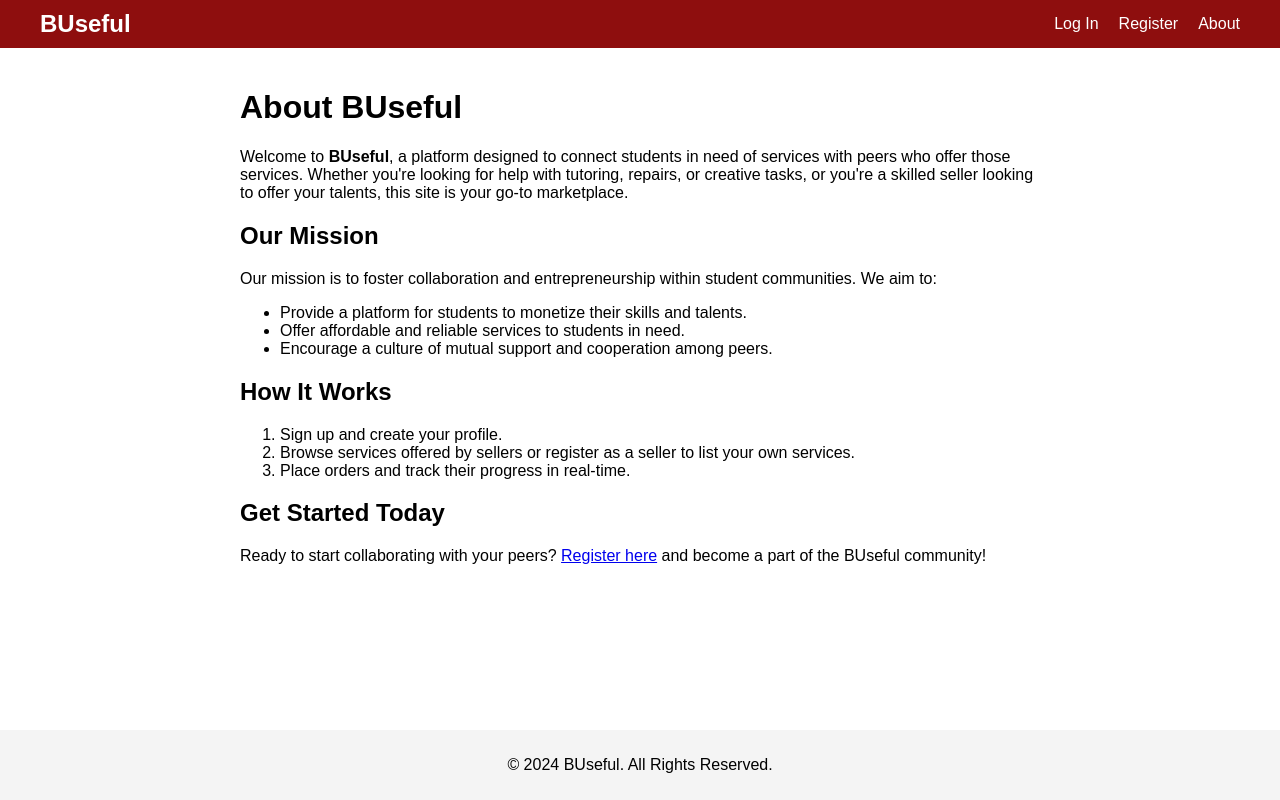
After one commit to picoting/cs412, a Django app: page /beuseful/about/ in a window 1280 px wide. The commit adds this page. Run offline with Django 5.2, Linux system fonts and the light colour scheme.

Commit message:
added an about page

```diff
--- /dev/null
+++ b/beuseful/templates/beuseful/about.html
@@ -0,0 +1,31 @@
+{% extends 'beuseful/base.html' %}
+
+{% block content %}
+<div class="about-container">
+    <h1>About BUseful</h1>
+    <p>
+        Welcome to <strong>BUseful</strong>, a platform designed to connect students in need of services with peers who offer those services. Whether you're looking for help with tutoring, repairs, or creative tasks, or you're a skilled seller looking to offer your talents, this site is your go-to marketplace.
+    </p>
+    <h2>Our Mission</h2>
+    <p>
+        Our mission is to foster collaboration and entrepreneurship within student communities. We aim to:
+        <ul>
+            <li>Provide a platform for students to monetize their skills and talents.</li>
+            <li>Offer affordable and reliable services to students in need.</li>
+            <li>Encourage a culture of mutual support and cooperation among peers.</li>
+        </ul>
+    </p>
+    <h2>How It Works</h2>
+    <p>
+        <ol>
+            <li>Sign up and create your profile.</li>
+            <li>Browse services offered by sellers or register as a seller to list your own services.</li>
+            <li>Place orders and track their progress in real-time.</li>
+        </ol>
+    </p>
+    <h2>Get Started Today</h2>
+    <p>
+        Ready to start collaborating with your peers? <a href="{% url 'create_profile_form' %}">Register here</a> and become a part of the BUseful community!
+    </p>
+</div>
+{% endblock %}
--- a/beuseful/templates/beuseful/base.html
+++ b/beuseful/templates/beuseful/base.html
@@ -12,7 +12,7 @@
             <nav class="navbar">
                 <div class="nav-container">
                     <!-- Logo -->
-                    <a href="{% url 'home' %}" class="logo">BUseful</a>
+                    <a href="{% url 'about' %}" class="logo">BUseful</a>
                     <!-- Primary Navigation Links -->
                     <ul class="nav-links">
                         {% if user.is_authenticated %}
@@ -31,6 +31,7 @@
                             <li><a href="{% url 'login' %}">Log In</a></li>
                             <li><a href="{% url 'create_profile_form' %}">Register</a></li>
                         {% endif %}
+                        <li><a href="{% url 'about' %}">About</a></li>
                     </ul>
                 </div>
             </nav>
--- a/beuseful/urls.py
+++ b/beuseful/urls.py
@@ -22,4 +22,5 @@ urlpatterns = [
     path('orders/manage/', manage_orders, name='manage_orders'),
     path('order/<int:order_id>/update/', update_order_status, name='update_order_status'),
     path('my_orders/', my_orders, name='my_orders'),
+    path('about/', AboutPageView.as_view(), name='about'),
 ]
--- a/beuseful/views.py
+++ b/beuseful/views.py
@@ -170,3 +170,7 @@ class DefaultView(TemplateView):
 # CUSTOM LOGOUT VIEW
 class CustomLogoutView(LogoutView):
     http_method_names = ['get', 'post']
+
+#ABOUT PAGE VIEW
+class AboutPageView(TemplateView):
+    template_name = "beuseful/about.html"
```
